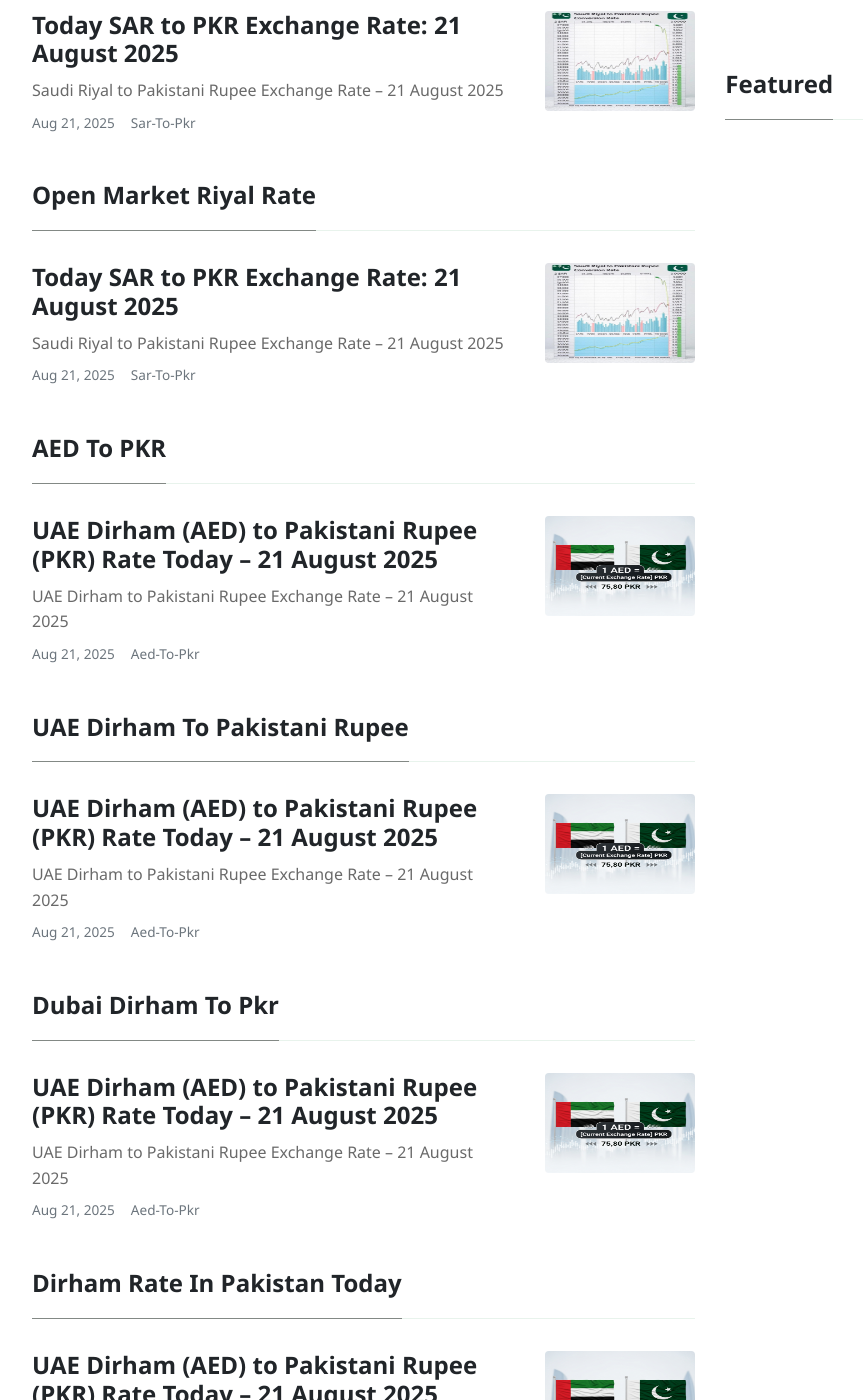
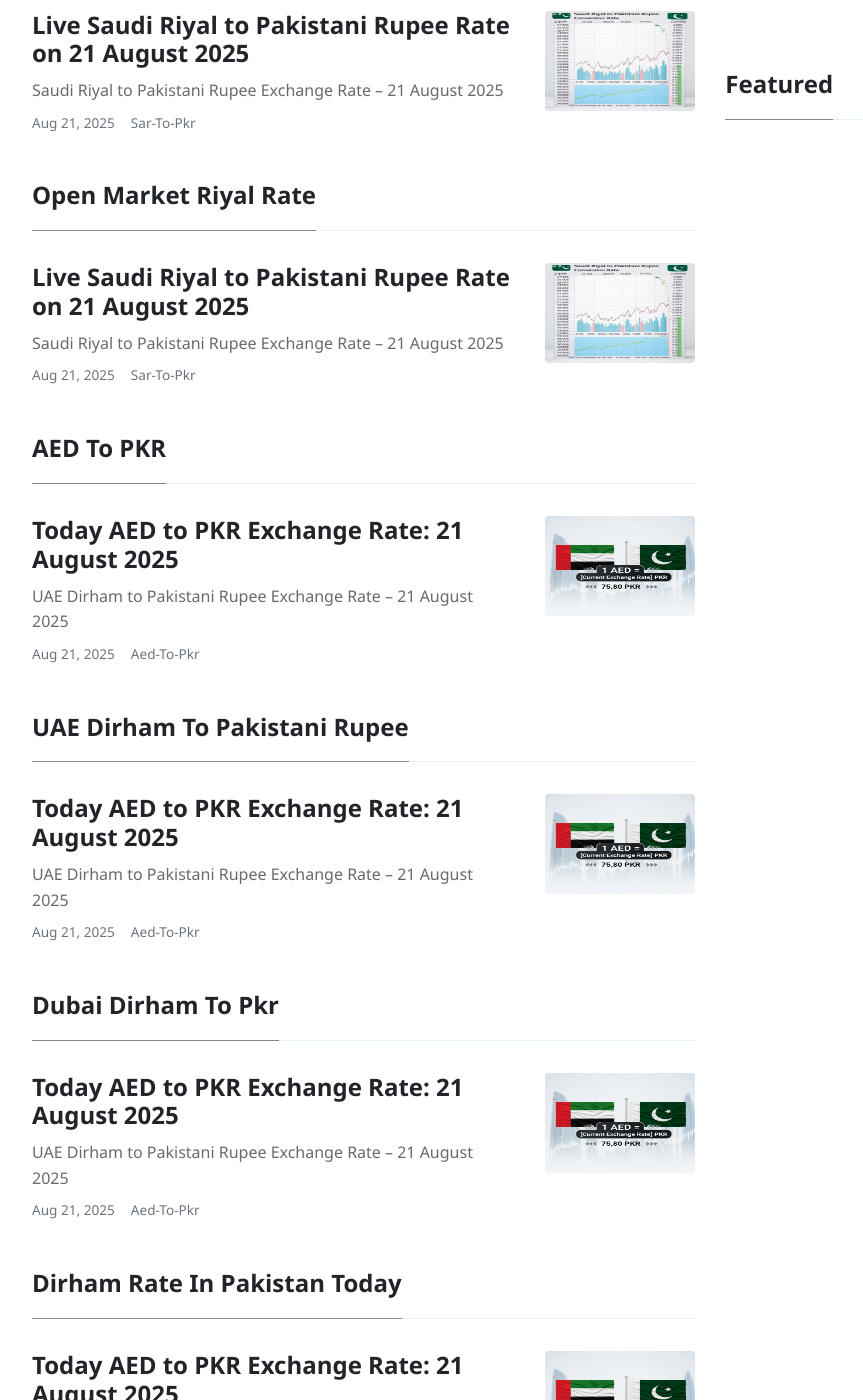
Before and after one commit to mlcom/mlcom.github.io, a Jekyll site: the page built from _pages/tags.html, in a window 1280 px wide and 1400 px high, scrolled down 7616 px. Shown: the whole window, without its empty margins (103-966 px from the left). Built offline with Jekyll 4.4.1, drawn with Linux system fonts in a browser that asks for light colours; nearby versions of some CDN libraries; some of the changed text lies outside the part shown.

Commit message:
Automated: Update currency rates and generate daily posts

```diff
--- a/_data/rates.yml
+++ b/_data/rates.yml
@@ -1,4 +1,4 @@
-last_updated_utc: '2025-08-21T08:32:23.037929+00:00'
+last_updated_utc: '2025-08-21T12:51:41.104237+00:00'
 rates:
   AED: 3.6725
   AFN: 68.9345
--- a/_posts/2025-08-21-today-saudi-riyal-to-pkr-exchange-rate-august-2025-prices-updated-sar-to-pkr.md
+++ b/_posts/2025-08-21-today-saudi-riyal-to-pkr-exchange-rate-august-2025-prices-updated-sar-to-pkr.md
@@ -1,6 +1,6 @@
 ---
 layout: post
-title:  'Today SAR to PKR Exchange Rate: 21 August 2025'
+title:  'Live Saudi Riyal to Pakistani Rupee Rate on 21 August 2025'
 author: jane
 categories: [ sar-to-pkr ]
 image: assets/images/sar-to-pkr-rate-today.jpg
--- a/_posts/2025-08-21-today-uae-dirham-to-pkr-exchange-rate-august-2025-prices-updated-aed-to-pkr.md
+++ b/_posts/2025-08-21-today-uae-dirham-to-pkr-exchange-rate-august-2025-prices-updated-aed-to-pkr.md
@@ -1,6 +1,6 @@
 ---
 layout: post
-title:  'UAE Dirham (AED) to Pakistani Rupee (PKR) Rate Today – 21 August 2025'
+title:  'Today AED to PKR Exchange Rate: 21 August 2025'
 author: jane
 categories: [ aed-to-pkr ]
 image: assets/images/aed-to-pkr-rate-today.jpg
```
